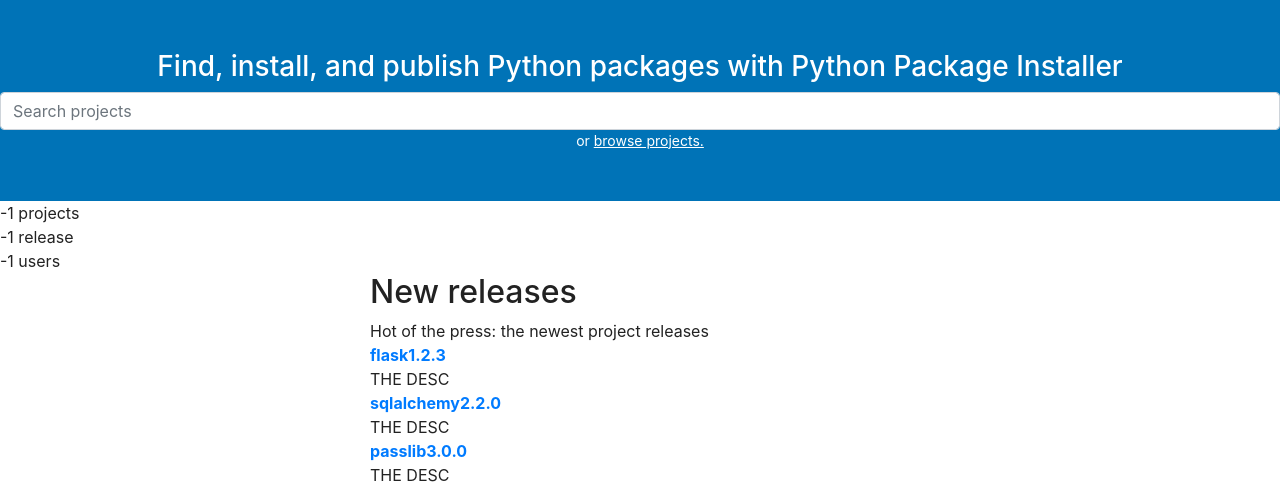
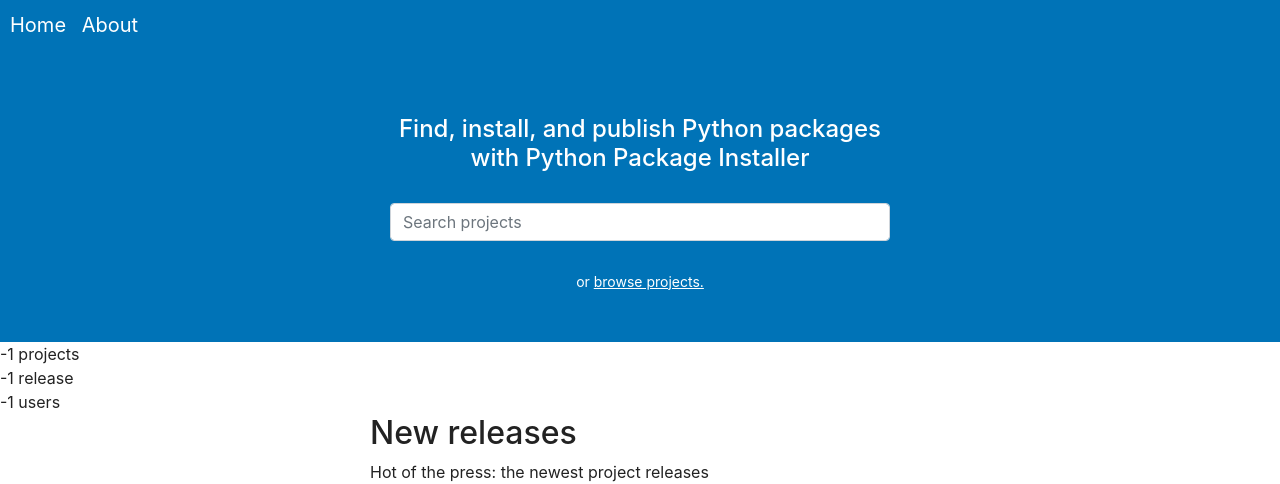
Before and after one commit to willschlitzer/flask-app-talkpython, a Flask app: page / in a window 1280 px wide. Shown: the top 484 px of the page. Run offline with Flask 2, Linux system fonts and the light colour scheme; some libraries are stand-ins or nearby versions.

Commit message:
Create hero section

```diff
--- a/pypi_org/static/css/site.css
+++ b/pypi_org/static/css/site.css
@@ -19,6 +19,8 @@
     padding: 10px;
     font-size: 20px;
     color: white;
+    height: 65px;
+    background-color: #0073b7;
 }
 
 nav > a {
@@ -35,10 +37,18 @@
 }
 
 .hero h1 {
-    font-size: 28px;
+    font-size: 24px;
+    margin-bottom: 30px;
 }
 
 .hero a {
     color: white;
     text-decoration: underline;
 }
+
+.hero-inner {
+    max-width: 500px;
+    margin-left: auto;
+    margin-right: auto;
+    margin-bottom: 30px;
+}
--- a/pypi_org/templates/home/index.html
+++ b/pypi_org/templates/home/index.html
@@ -1,7 +1,11 @@
 {% extends "shared/_layout.html" %}
 {%  block main_content %}
-    <div class="hero"><h1>Find, install, and publish Python packages with Python Package Installer</h1>
-    <input type="text" placeholder="Search projects" class="form-control">
+    <div class="hero">
+        <div class="hero-inner">
+            <h1>Find, install, and publish Python packages with Python Package Installer</h1>
+        <input type="text" placeholder="Search projects" class="form-control">
+        </div>
+
     or <a href="#">browse projects.</a>
     </div>
     <div class="pypi-stats">
--- a/pypi_org/templates/shared/_layout.html
+++ b/pypi_org/templates/shared/_layout.html
@@ -8,10 +8,10 @@
     {%  block additional_css %}{%  endblock %}
 </head>
 <body>
-{#<nav>#}
-{#    <a href="/">Home</a>#}
-{#    <a href="/about">About</a>#}
-{#</nav>#}
+<nav>
+    <a href="/">Home</a>
+    <a href="/about">About</a>
+</nav>
 <style>
 
 </style>
```
